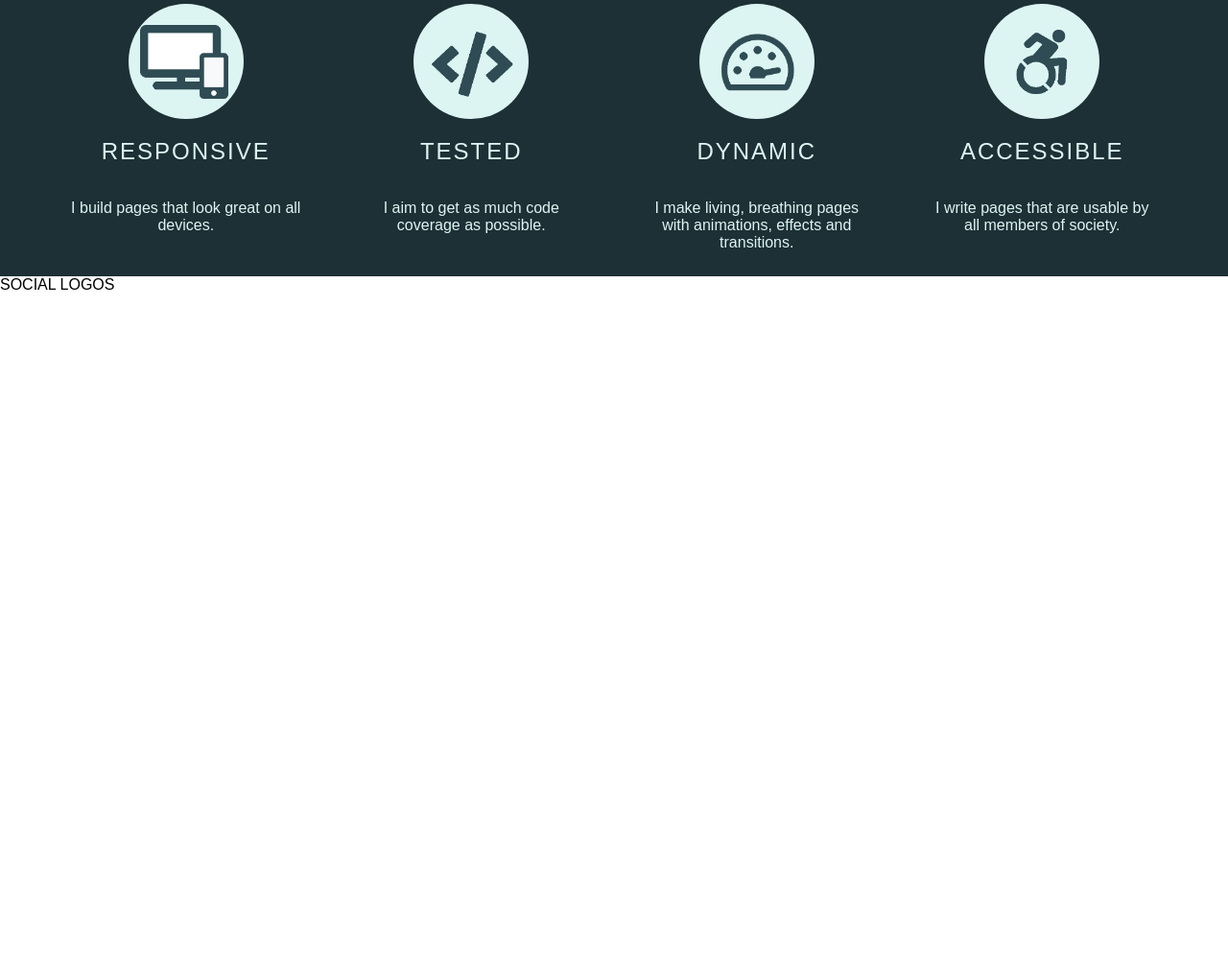
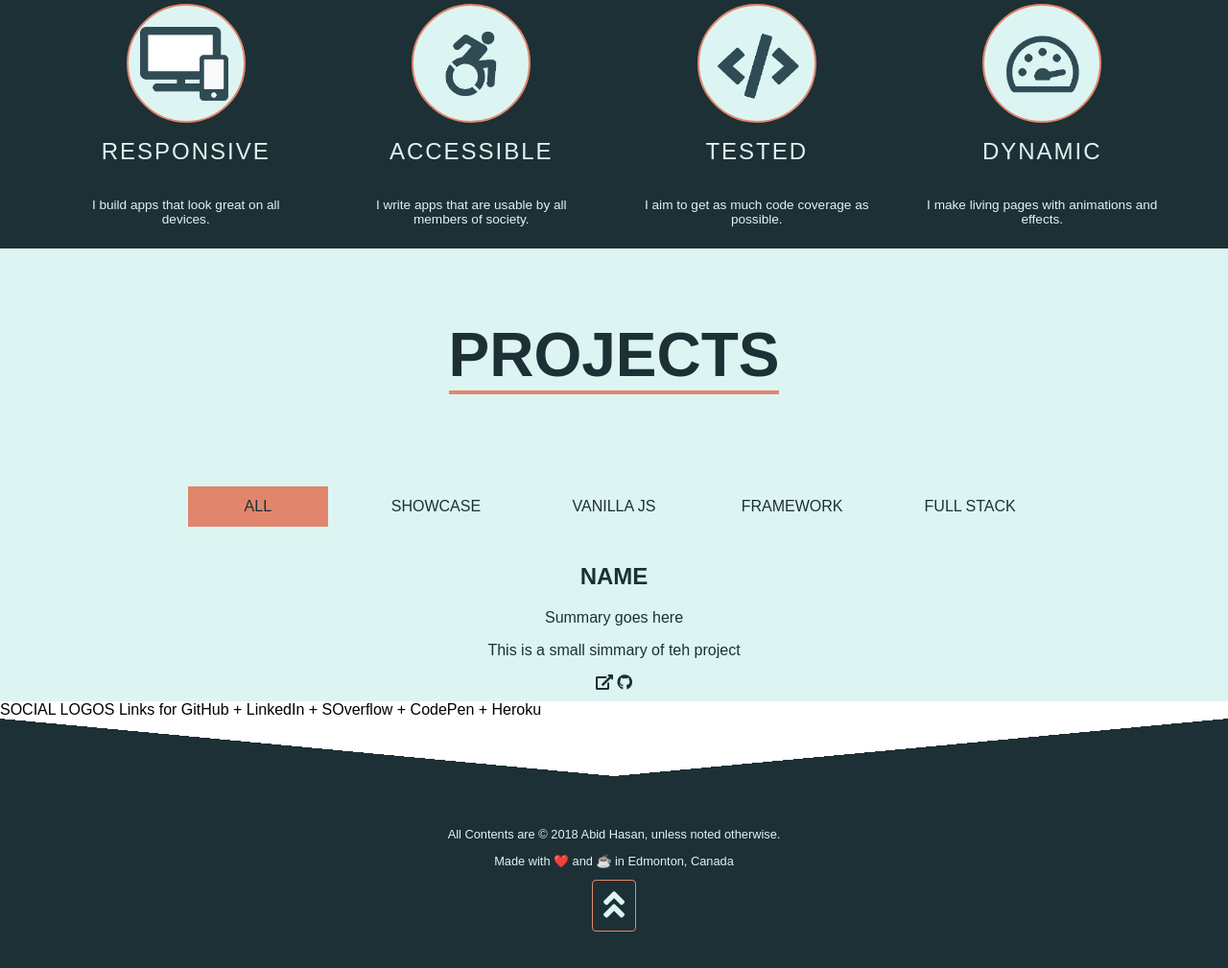
Before and after one commit to sabidhasan/sabidhasan.github.io, a website: page index.html in a window 1280 px wide. Shown: the part 1353-2362 px from the top of the page at 96% size. Before the commit the page ends 1659 px from the top, so only its background shows below. Drawn offline with Linux system fonts and the light colour scheme.

Commit message:
Add footer

```diff
--- a/index.html
+++ b/index.html
@@ -15,17 +15,18 @@
 
     <body>
         <nav class="nav">
-            <img class="nav__logo" src="../images/nav-logo.png" />
+            <img class="nav__logo" src="../images/nav-logo.png" alt="Circle with AH text" />
             <div class="nav__link-container">
                 <a class="nav__link" href="#">About</a>
-                <a class="nav__link" href="#">Portfolio</a>
+                <a class="nav__link" href="#">Projects</a>
                 <a class="nav__link" href="#">Skills + Resume</a>
                 <a class="nav__link" href="#">Courses</a>
                 <a class="nav__link" href="#">Contact</a>
             </div>
         </nav>
+
         <header class="home">
-            <img class="home__logo" src="../images/logo.png" />
+            <img class="home__logo" src="../images/logo.png" alt="Circle with AH text" />
             <h1 class="home__name">Abid Hasan</h1>
             <p class="home__text">I am Abid, from Edmonton, Canada. I am a chemist,
             turned full stack developer trying to build things that make a difference.</p>
@@ -33,14 +34,14 @@
         </header>
 
         <section class="about">
-            <h1 class="about__header">ABOUT ME</h1>
+            <h1 class="section-header about__header">ABOUT ME</h1>
 
             <p class="about__text">I am a full-stack developer based in Edmonton, Alberta.
             I code back-ends in Node or Python and slick front-ends in CSS and JS, using
             any framework(s) to get the job done.
             <br /><br />
             I am passionate about creating dynamic, accessible user interfaces, that
-            run on robust back-ends.
+            run on robust back-ends, and learning new stuff!
             </p>
 
             <div class="about__logos-container">
@@ -49,7 +50,14 @@
                         <img class="about__logo" src='images/about-responsive.png' alt='Computer and cell phone'/>
                     </span>
                     <h1 class="about__logo-header">Responsive</h1>
-                    <p class="about__logos-text">I build pages that look great on all devices.</p>
+                    <p class="about__logos-text">I build apps that look great on all devices.</p>
+                </div>
+                <div class="about__logos-tile">
+                    <span class="about__logo-wrapper">
+                        <img class="about__logo" src='images/about-accessible.png' alt='Tachometer at highest speed' />
+                    </span>
+                    <h1 class="about__logo-header">Accessible</h1>
+                    <p class="about__logos-text">I write apps that are usable by all members of society.</p>
                 </div>
                 <div class="about__logos-tile">
                     <span class="about__logo-wrapper">
@@ -63,17 +71,43 @@
                         <img class="about__logo" src='images/about-dynamic.png' alt='Tachometer at highest speed' />
                     </span>
                     <h1 class="about__logo-header">Dynamic</h1>
-                    <p class="about__logos-text">I make living, breathing pages with animations, effects and transitions.</p>
-                </div>
-                <div class="about__logos-tile">
-                    <span class="about__logo-wrapper">
-                        <img class="about__logo" src='images/about-accessible.png' alt='Tachometer at highest speed' />
-                    </span>
-                    <h1 class="about__logo-header">Accessible</h1>
-                    <p class="about__logos-text">I write pages that are usable by all members of society.</p>
+                    <p class="about__logos-text">I make living pages with animations and effects.</p>
                 </div>
             </div>
+        </section>
 
+        <section class="projects">
+            <h1 class="section-header projects__header">Projects</h1>
+            <ul class="project__filters-list">
+                <li class="project__filter-selected">ALL</li>
+                <li>SHOWCASE</li>
+                <li>VANILLA JS</li>
+                <li>FRAMEWORK</li>
+                <li>FULL STACK</li>
+            </ul>
+
+            <div class="projects__details">
+                <div class="projects__tile">
+                    <div class="projects__tile-front">
+                        <img src="" alt="" />
+                        <h1>NAME</h1>
+                        <p>Summary goes here</p>
+                    </div>
+                    <div class="projects__tile-back">
+                        <p>This is a small simmary of teh project</p>
+                        <a><i class="fas fa-external-link-alt"></i></a>
+                        <a><i class="fab fa-github"></i></a>
+                    </div>
+                </div>
+            </div>
+            <!-- For each:
+                LINK TO CODE and DEMO (world icon and github icon)
+                TECH STACK ICONS
+            -->
+
+        </section>
+
+        <section class="skills">
             <ul class="about__tech-stack">
                 <li><img src="images/tech-html.png" alt="HTML" /></li>
                 <li><img src="images/tech-css.png" alt="CSS" /></li>
@@ -88,20 +122,20 @@
             </ul>
         </section>
 
-        <section class="portfolio">
-        </section>
-
-        <section class="skills">
-        </section>
-
         <section class="courses">
         </section>
 
         <section class="contact">
             SOCIAL LOGOS
-
+            Links for GitHub + LinkedIn + SOverflow + CodePen + Heroku
         </section>
 
-        <footer></footer>
+        <footer class="footer">
+            <p class="footer__copyright">All Contents are &copy; 2018 Abid Hasan, unless noted otherwise.</p>
+            <p>Made with ❤️ and ☕ in Edmonton, Canada</p>
+            <button class="footer__button" aria-label="Scroll to top">
+                <i class="fas fa-angle-double-up"></i>
+            </button>
+        </footer>
     </body>
 </html>
--- a/styles/style.css
+++ b/styles/style.css
@@ -4,13 +4,18 @@
   --main-dark: #2f4c54;
   --main-darker: #1d3035;
   --light: #dcf5f3;
+  --lightest: white;
   --dark: black;
 }
-
 body {
   margin: 0; padding: 0; display: grid;
-  font-family: sans-serif;
+  font-family: sans-serif; box-sizing: border-box;
 }
+.section-header {
+  margin: 4rem auto 6rem auto; text-transform: uppercase;
+  font-size: 4rem; font-weight: bold; display: inline-block; border-bottom: 4px solid var(--contrast);
+}
+
 
 .home {
   height: 94vh; padding-top: 50px;
@@ -45,17 +50,13 @@ body {
   display: flex; justify-content: space-around; align-items: center;
 }
 .nav__link {
-  color: var(--light); margin: 5px 0; text-decoration: none; text-transform: uppercase;
+  color: var(--lightest); margin: 5px 0; text-decoration: none; text-transform: uppercase;
   font-size: 1.1rem;
 }
 
 .about {
   background: var(--main-darker); color: var(--light); padding: 10px 60px; display: grid;
   text-align: center;
-}
-.about__header {
-  margin: 4rem auto 6rem auto;
-  font-size: 4rem; font-weight: bold; display: inline-block; border-bottom: 4px solid var(--contrast);
 }
 .about__text {
   font-size: 1.7rem; line-height: 2.5rem; font-weight: 100; margin-bottom: 5rem;
@@ -70,7 +71,7 @@ body {
 }
 .about__logo-wrapper {
   background: var(--light); border-radius: 50%; height: 120px; width: 120px;
-  display: flex; align-items: center; justify-content: center;
+  display: flex; align-items: center; justify-content: center; border: 2px solid var(--contrast);
 }
 .about__logo {
   width: 80%;
@@ -79,7 +80,73 @@ body {
   text-transform: uppercase; font-weight: 100; letter-spacing: 2px;
 }
 .about__logos-text {
-  width: 90%;
+  width: 90%; font-size: 0.85rem;
 }
 
+.projects {
+  background: var(--light); padding: 10px 60px; display: grid;
+  text-align: center; color: var(--main-darker)
+}
+.project__filters-list {
+  display: flex; list-style: none; padding: 0; margin: 0; width: 80%; margin: 0 auto;
+}
+.project__filters-list li {
+  flex: 1; padding: 12px 0; cursor: pointer; margin: 0 20px;
+}
+.project__filter-selected {
+  background: var(--contrast);
+}
+
+
+
+
+.footer {
+  background: var(--main-darker); color: var(--light); position: relative;
+  text-align: center; font-size: 0.8rem; padding-bottom: 50px;
+}
+.footer__copyright {
+  padding-top: 100px;
+}
+.footer::before, .footer::after {
+  display: block; content: ' '; width: 50%; height: 60px; position: absolute;
+}
+.footer::before {
+  background: linear-gradient(to top right, var(--main-darker) 0% 50%, var(--lightest) 50% 100%);
+}
+.footer::after {
+  background: linear-gradient(to bottom right, var(--lightest) 0% 50%, var(--main-darker) 50% 100%);
+  right: 0; top: 0;
+}
+.footer__button {
+  font-size: 2.2rem; border: 1px solid var(--contrast); background: none;
+  color: var(--light); border-radius: 4px; padding: 6px 11px; cursor: pointer;
+}
+.footer__button:hover i {
+  animation: chevron 1.3s linear 0s infinite;
+  /* animation-name: chevron;
+  animation-duration: 2s;
+  animation-iteration-count: infinite; */
+}
+/* .footer__button:hover {
+  /* animation: none;
+  animation-duration: 2s;
+  /* animation-iteration-count: infinite;
+} */
+
+@keyframes chevron {
+  from {transform: translateY(0);}
+  80% {transform: translateY(-8px);}
+  100% {transform: translateY(-8px);}
+}
+
+
+
+
+
+
+
+
+
+
+
 .about__tech-stack {display: none;}
```
